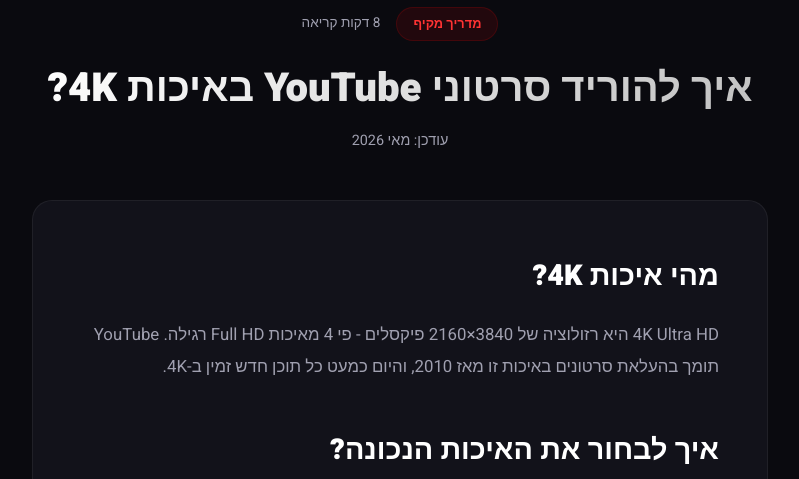
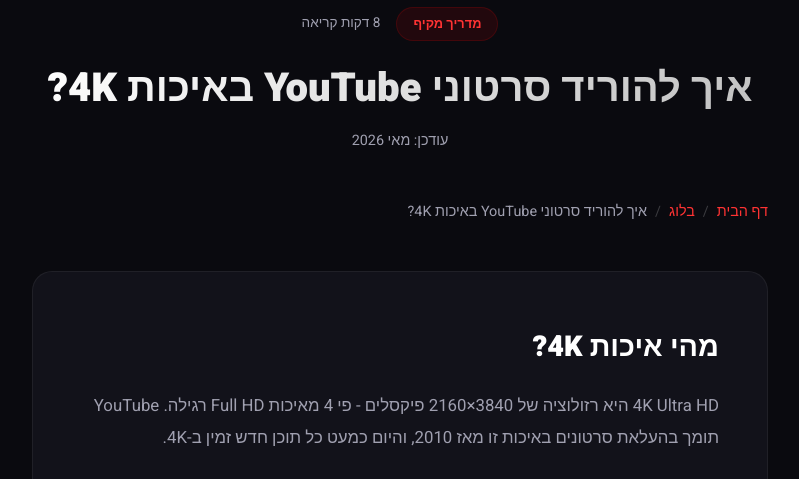
Before and after one commit to shoprdo63-lab/youtubedownolder, a Flask app: page /blog/4k-guide in a window 1280 px wide. Shown: the part 307-786 px from the top of the page, without its empty margins (240-1039 px from the left). Run offline with Flask 3, Linux system fonts and the light colour scheme.

Commit message:
Add comprehensive SEO: sitemap, robots.txt, schema.org, breadcrumbs, Open Graph

```diff
--- a/app.py
+++ b/app.py
@@ -439,6 +439,48 @@ def download_video():
         return jsonify({'error': str(e)}), 500
 
 
+@app.route('/robots.txt')
+def robots():
+    return """User-agent: *
+Allow: /
+Disallow: /downloads/
+Sitemap: https://youtube-downolder.onrender.com/sitemap.xml
+""", 200, {'Content-Type': 'text/plain; charset=utf-8'}
+
+
+@app.route('/sitemap.xml')
+def sitemap():
+    base_url = 'https://youtube-downolder.onrender.com'
+    today = datetime.now().strftime('%Y-%m-%d')
+
+    urls = [
+        {'loc': f'{base_url}/', 'priority': '1.0', 'changefreq': 'weekly'},
+        {'loc': f'{base_url}/blog', 'priority': '0.9', 'changefreq': 'weekly'},
+    ]
+
+    for slug in ARTICLES.keys():
+        urls.append({
+            'loc': f'{base_url}/blog/{slug}',
+            'priority': '0.8',
+            'changefreq': 'monthly'
+        })
+
+    xml = ['<?xml version="1.0" encoding="UTF-8"?>']
+    xml.append('<urlset xmlns="http://www.sitemaps.org/schemas/sitemap/0.9">')
+
+    for u in urls:
+        xml.append('  <url>')
+        xml.append(f'    <loc>{u["loc"]}</loc>')
+        xml.append(f'    <lastmod>{today}</lastmod>')
+        xml.append(f'    <changefreq>{u["changefreq"]}</changefreq>')
+        xml.append(f'    <priority>{u["priority"]}</priority>')
+        xml.append('  </url>')
+
+    xml.append('</urlset>')
+
+    return '\n'.join(xml), 200, {'Content-Type': 'application/xml; charset=utf-8'}
+
+
 if __name__ == '__main__':
     port = int(os.environ.get('PORT', 5000))
     app.run(debug=True, host='0.0.0.0', port=port)
--- a/static/css/style.css
+++ b/static/css/style.css
@@ -1150,3 +1150,42 @@ a {
         height: 180px;
     }
 }
+
+/* ========== Breadcrumbs ========== */
+.breadcrumb {
+    margin: -1rem 0 2rem;
+    padding: 1rem 0;
+}
+
+.breadcrumb ol {
+    list-style: none;
+    display: flex;
+    align-items: center;
+    gap: 0.5rem;
+    flex-wrap: wrap;
+}
+
+.breadcrumb li {
+    color: var(--text-secondary);
+    font-size: 0.9rem;
+}
+
+.breadcrumb li:not(:last-child)::after {
+    content: '/';
+    margin-right: 0.5rem;
+    color: rgba(255, 255, 255, 0.2);
+}
+
+.breadcrumb a {
+    color: var(--accent);
+    text-decoration: none;
+    transition: color 0.2s;
+}
+
+.breadcrumb a:hover {
+    color: var(--primary);
+}
+
+.breadcrumb li[aria-current="page"] {
+    color: var(--text-secondary);
+}
--- a/templates/article.html
+++ b/templates/article.html
@@ -1,7 +1,66 @@
 {% extends "base.html" %}
 
-{% block title %}{{ title }}{% endblock %}
+{% block title %}{{ title }} | YouTube Downloader Pro{% endblock %}
 {% block desc %}{{ desc }}{% endblock %}
+{% block og_type %}article{% endblock %}
+
+{% block breadcrumb %}
+<!-- Breadcrumb Structured Data -->
+<script type="application/ld+json">
+{
+  "@context": "https://schema.org",
+  "@type": "BreadcrumbList",
+  "itemListElement": [
+    {
+      "@type": "ListItem",
+      "position": 1,
+      "name": "דף הבית",
+      "item": "https://youtube-downolder.onrender.com/"
+    },
+    {
+      "@type": "ListItem",
+      "position": 2,
+      "name": "בלוג",
+      "item": "https://youtube-downolder.onrender.com/blog"
+    },
+    {
+      "@type": "ListItem",
+      "position": 3,
+      "name": "{{ title }}",
+      "item": "https://youtube-downolder.onrender.com{{ request.path }}"
+    }
+  ]
+}
+</script>
+
+<!-- BlogPosting Structured Data -->
+<script type="application/ld+json">
+{
+  "@context": "https://schema.org",
+  "@type": "BlogPosting",
+  "headline": "{{ title }}",
+  "description": "{{ desc }}",
+  "author": {
+    "@type": "Organization",
+    "name": "YouTube Downloader Pro"
+  },
+  "publisher": {
+    "@type": "Organization",
+    "name": "YouTube Downloader Pro",
+    "logo": {
+      "@type": "ImageObject",
+      "url": "https://youtube-downolder.onrender.com/static/og-image.jpg"
+    }
+  },
+  "datePublished": "2026-05-31",
+  "dateModified": "2026-05-31",
+  "mainEntityOfPage": {
+    "@type": "WebPage",
+    "@id": "https://youtube-downolder.onrender.com{{ request.path }}"
+  }
+}
+</script>
+{% endblock %}
 
 {% block content %}
 <article class="article-page">
@@ -17,6 +76,14 @@
         <p class="article-date">עודכן: מאי 2026</p>
     </div>
 
+    <nav aria-label="Breadcrumb" class="breadcrumb">
+        <ol>
+            <li><a href="/">דף הבית</a></li>
+            <li><a href="/blog">בלוג</a></li>
+            <li aria-current="page">{{ title }}</li>
+        </ol>
+    </nav>
+
     <div class="article-content">
         {{ content | safe }}
     </div>
--- a/templates/base.html
+++ b/templates/base.html
@@ -5,39 +5,55 @@
     <meta name="viewport" content="width=device-width, initial-scale=1.0">
     <title>{% block title %}מוריד סרטוני YouTube - הורדת סרטונים באיכות גבוהה{% endblock %}</title>
     <meta name="description" content="{% block desc %}הכלי הטוב ביותר להורדת סרטוני YouTube באיכות HD, 4K ו-8K. מהיר, בטוח וחינמי לחלוטין.{% endblock %}">
-    <meta name="keywords" content="הורדת סרטוני YouTube, מוריד YouTube, YouTube downloader, הורדת סרטונים, MP4, HD, 4K">
+    <meta name="keywords" content="הורדת סרטוני YouTube, מוריד YouTube, YouTube downloader, הורדת סרטונים, MP4, HD, 4K, 8K, הורדת אודיו, MP3">
     <meta name="author" content="YouTube Downloader Pro">
     <meta name="robots" content="index, follow">
-    <link rel="canonical" href="https://yourdomain.com{{ request.path }}">
+    <meta name="googlebot" content="index, follow">
+    <link rel="canonical" href="https://youtube-downolder.onrender.com{{ request.path }}">
+    <link rel="sitemap" type="application/xml" title="Sitemap" href="/sitemap.xml">
 
     <!-- Open Graph -->
+    <meta property="og:locale" content="he_IL">
+    <meta property="og:site_name" content="YouTube Downloader Pro">
     <meta property="og:title" content="{% block og_title %}מוריד סרטוני YouTube - הורדת סרטונים באיכות גבוהה{% endblock %}">
     <meta property="og:description" content="{% block og_desc %}הכלי הטוב ביותר להורדת סרטוני YouTube באיכות HD, 4K ו-8K. מהיר, בטוח וחינמי לחלוטין.{% endblock %}">
-    <meta property="og:type" content="website">
-    <meta property="og:url" content="https://yourdomain.com{{ request.path }}">
-    <meta property="og:image" content="https://yourdomain.com/static/og-image.jpg">
+    <meta property="og:type" content="{% block og_type %}website{% endblock %}">
+    <meta property="og:url" content="https://youtube-downolder.onrender.com{{ request.path }}">
+    <meta property="og:image" content="https://youtube-downolder.onrender.com/static/og-image.jpg">
+    <meta property="og:image:width" content="1200">
+    <meta property="og:image:height" content="630">
 
-    <!-- Twitter -->
+    <!-- Twitter Card -->
     <meta name="twitter:card" content="summary_large_image">
     <meta name="twitter:title" content="{% block tw_title %}מוריד סרטוני YouTube - הורדת סרטונים באיכות גבוהה{% endblock %}">
     <meta name="twitter:description" content="{% block tw_desc %}הכלי הטוב ביותר להורדת סרטוני YouTube באיכות HD, 4K ו-8K.{% endblock %}">
+    <meta name="twitter:image" content="https://youtube-downolder.onrender.com/static/og-image.jpg">
 
-    <!-- Schema.org -->
+    <!-- Schema.org: WebApplication -->
     <script type="application/ld+json">
     {
       "@context": "https://schema.org",
       "@type": "WebApplication",
       "name": "YouTube Downloader Pro",
       "description": "כלי חינמי להורדת סרטוני YouTube באיכות HD, 4K ו-8K",
+      "url": "https://youtube-downolder.onrender.com",
       "applicationCategory": "UtilityApplication",
       "operatingSystem": "Any",
       "offers": {
         "@type": "Offer",
         "price": "0",
         "priceCurrency": "ILS"
+      },
+      "aggregateRating": {
+        "@type": "AggregateRating",
+        "ratingValue": "4.8",
+        "ratingCount": "1250"
       }
     }
     </script>
+
+    <!-- Breadcrumb Structured Data -->
+    {% block breadcrumb %}{% endblock %}
 
     <link rel="stylesheet" href="{{ url_for('static', filename='css/style.css') }}">
     <link rel="preconnect" href="https://fonts.googleapis.com">
```
